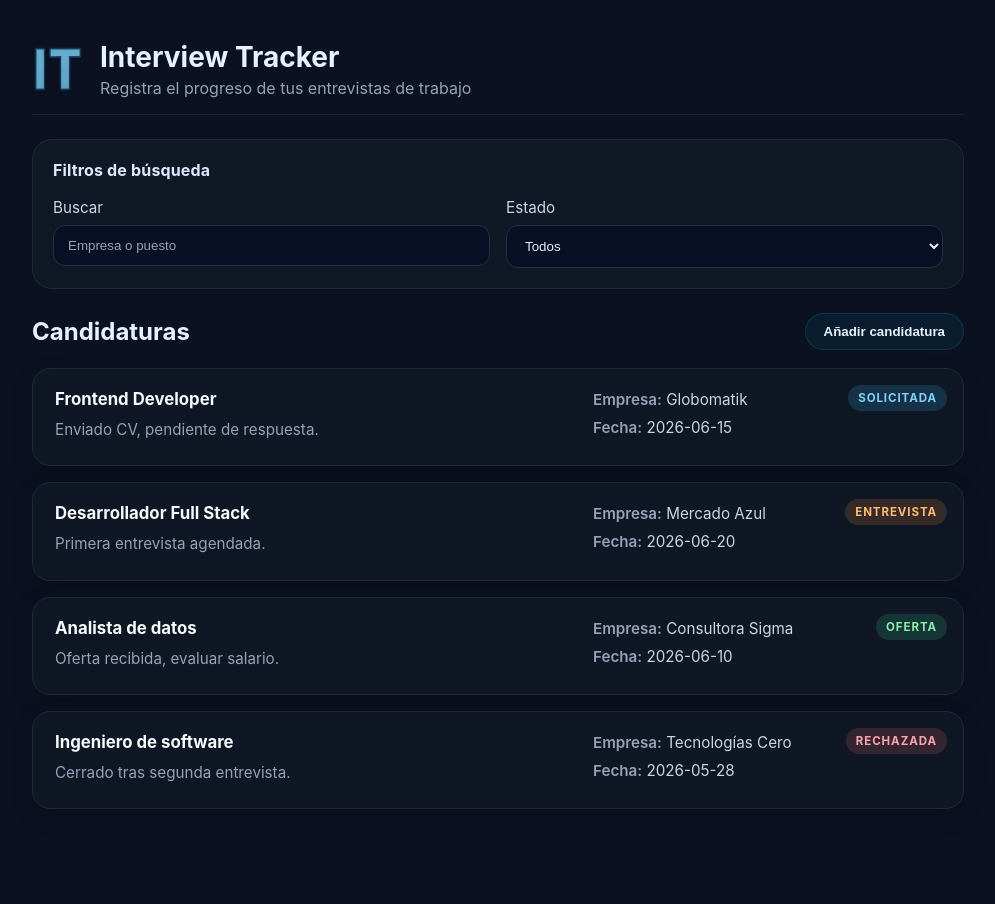
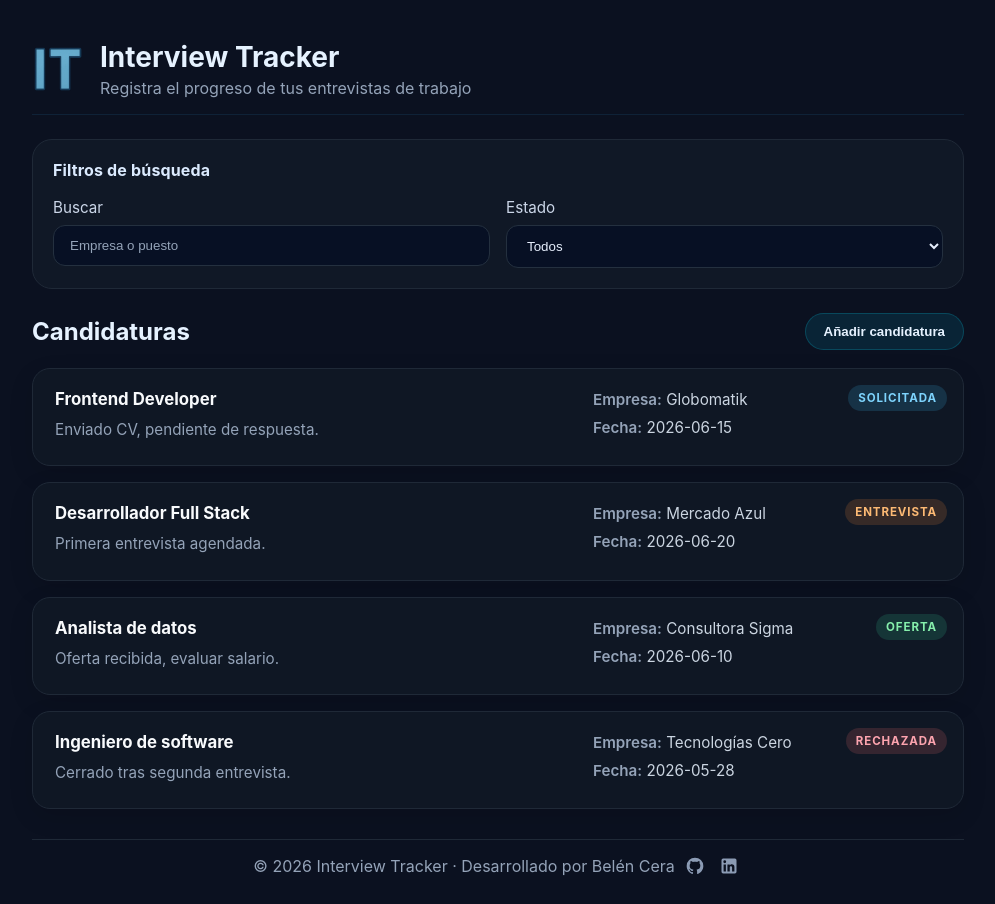
Before and after one commit to belencera/interview-tracker, a React (Vite) app: page / in a window 1280 px wide. Shown: the whole page, without its empty margins (142-1137 px from the left). Before the commit the page ends 863 px from the top, so only its background shows below. Built offline with nearby package versions, Linux system fonts and the light colour scheme.

Commit message:
Add footer + Mejora estilo form

```diff
--- a/src/App.jsx
+++ b/src/App.jsx
@@ -1,6 +1,7 @@
 import { useState } from 'react'
 import './App.css'
 import Header from './components/Header.jsx'
+import Footer from './components/Footer.jsx'
 import Filters from './components/Filters.jsx'
 import JobForm from './components/JobForm.jsx'
 import JobList from './components/JobList.jsx'
@@ -34,6 +35,7 @@
         isFormOpen={showForm}
         onToggleForm={() => setShowForm((prev) => !prev)}
       />
+      <Footer />
     </main>
   )
 }
--- a/src/components/Filters.css
+++ b/src/components/Filters.css
@@ -34,7 +34,7 @@
 .search-input,
 .status-select {
   width: 100%;
-  padding: 12px 14px;
+  padding: 12px 16px;
   border-radius: 12px;
   border: 1px solid #24303f;
   background: #071024;
--- /dev/null
+++ b/src/components/Footer.css
@@ -0,0 +1,40 @@
+.app-footer {
+  text-align: center;
+  color: #94a3b8;
+  border-top: 1px solid #1f2937;
+  padding: 12px 0 0;
+  margin-bottom: 0;
+}
+
+.app-footer p {
+  display: inline-flex;
+  align-items: center;
+  gap: 6px;
+  margin: 0;
+  flex-wrap: wrap;
+  justify-content: center;
+}
+
+.app-footer a {
+  display: inline-flex;
+  align-items: center;
+  justify-content: center;
+  width: 28px;
+  height: 28px;
+  border-radius: 999px;
+  color: #8b9bb4;
+  transition: all 0.2s ease;
+}
+
+.app-footer a:hover,
+.app-footer a:focus-visible {
+  color: #e6f2ff;
+  background: rgba(6, 182, 212, 0.16);
+  box-shadow: 0 0 0 1px rgba(6, 182, 212, 0.2);
+}
+
+.app-footer svg {
+  width: 20px;
+  height: 20px;
+  display: block;
+}
--- /dev/null
+++ b/src/components/Footer.jsx
@@ -0,0 +1,11 @@
+import './Footer.css'
+
+function Footer() {
+  return (
+    <footer className="app-footer">
+      <p>&copy; 2026 Interview Tracker · Desarrollado por Belén Cera<a href="https://github.com/belencera/" target="_blank" rel="noopener noreferrer"><svg xmlns="http://www.w3.org/2000/svg" width="20" height="20" viewBox="0 0 24 24"><path fill="currentColor" d="M12 2A10 10 0 0 0 2 12c0 4.42 2.87 8.17 6.84 9.5c.5.08.66-.23.66-.5v-1.69c-2.77.6-3.36-1.34-3.36-1.34c-.46-1.16-1.11-1.47-1.11-1.47c-.91-.62.07-.6.07-.6c1 .07 1.53 1.03 1.53 1.03c.87 1.52 2.34 1.07 2.91.83c.09-.65.35-1.09.63-1.34c-2.22-.25-4.55-1.11-4.55-4.92c0-1.11.38-2 1.03-2.71c-.1-.25-.45-1.29.1-2.64c0 0 .84-.27 2.75 1.02c.79-.22 1.65-.33 2.5-.33s1.71.11 2.5.33c1.91-1.29 2.75-1.02 2.75-1.02c.55 1.35.2 2.39.1 2.64c.65.71 1.03 1.6 1.03 2.71c0 3.82-2.34 4.66-4.57 4.91c.36.31.69.92.69 1.85V21c0 .27.16.59.67.5C19.14 20.16 22 16.42 22 12A10 10 0 0 0 12 2"/></svg></a><a href="https://www.linkedin.com/in/belen-cera-blas/" target="_blank" rel="noopener noreferrer"><svg xmlns="http://www.w3.org/2000/svg" width="24" height="24" viewBox="0 0 24 24"><path fill="currentColor" d="M19 3a2 2 0 0 1 2 2v14a2 2 0 0 1-2 2H5a2 2 0 0 1-2-2V5a2 2 0 0 1 2-2zm-.5 15.5v-5.3a3.26 3.26 0 0 0-3.26-3.26c-.85 0-1.84.52-2.32 1.3v-1.11h-2.79v8.37h2.79v-4.93c0-.77.62-1.4 1.39-1.4a1.4 1.4 0 0 1 1.4 1.4v4.93zM6.88 8.56a1.68 1.68 0 0 0 1.68-1.68c0-.93-.75-1.69-1.68-1.69a1.69 1.69 0 0 0-1.69 1.69c0 .93.76 1.68 1.69 1.68m1.39 9.94v-8.37H5.5v8.37z"/></svg></a></p>
+    </footer>
+  )
+}
+
+export default Footer
--- a/src/components/JobForm.css
+++ b/src/components/JobForm.css
@@ -51,16 +51,19 @@
 
 .job-form button {
   width: fit-content;
-  padding: 14px 22px;
+  padding: 12px 22px;
   border-radius: 999px;
-  background: #06b6d4;
-  color: #071024;
+  background: #095374;
+  color: #ffffff;
   font-weight: 700;
   border: none;
   cursor: pointer;
   margin-top: 6px;
+  transition: all 0.2s ease;
 }
 
 .job-form button:hover {
   filter: brightness(1.05);
+  transform: translateY(-1px);
+  background: #00608d;
 }
--- a/src/components/JobForm.jsx
+++ b/src/components/JobForm.jsx
@@ -31,7 +31,7 @@
           Notas
           <textarea name="notas" rows="3" placeholder="Notas adicionales" />
         </label>
-        <button type="submit">Guardar</button>
+        <button type="submit">Guardar candidatura</button>
       </form>
     </section>
   )
--- a/src/components/JobList.css
+++ b/src/components/JobList.css
@@ -18,11 +18,26 @@
 .job-list .toggle-form-button {
   padding: 10px 18px;
   border-radius: 999px;
-  border: 1px solid rgba(6, 182, 212, 0.18);
-  background: rgba(6, 182, 212, 0.08);
+  border: 1px solid transparent;
   color: #e6f2ff;
   cursor: pointer;
   font-weight: 600;
+  transition: all 0.2s ease;
+}
+
+.job-list .toggle-form-button.is-closed {
+  background: rgba(6, 182, 212, 0.12);
+  border-color: rgba(6, 182, 212, 0.24);
+}
+
+.job-list .toggle-form-button.is-open {
+  background: rgba(248, 113, 113, 0.14);
+  border-color: rgba(248, 113, 113, 0.28);
+}
+
+.job-list .toggle-form-button:hover {
+  transform: translateY(-1px);
+  filter: brightness(1.08);
 }
 
 @media (max-width: 720px) {
--- a/src/components/JobList.jsx
+++ b/src/components/JobList.jsx
@@ -6,7 +6,11 @@
     <section className="job-list">
       <div className="job-list-header">
         <h2>Candidaturas</h2>
-        <button type="button" className="toggle-form-button" onClick={onToggleForm}>
+        <button
+          type="button"
+          className={`toggle-form-button ${isFormOpen ? 'is-open' : 'is-closed'}`}
+          onClick={onToggleForm}
+        >
           {isFormOpen ? 'Cerrar formulario' : 'Añadir candidatura'}
         </button>
       </div>
```
